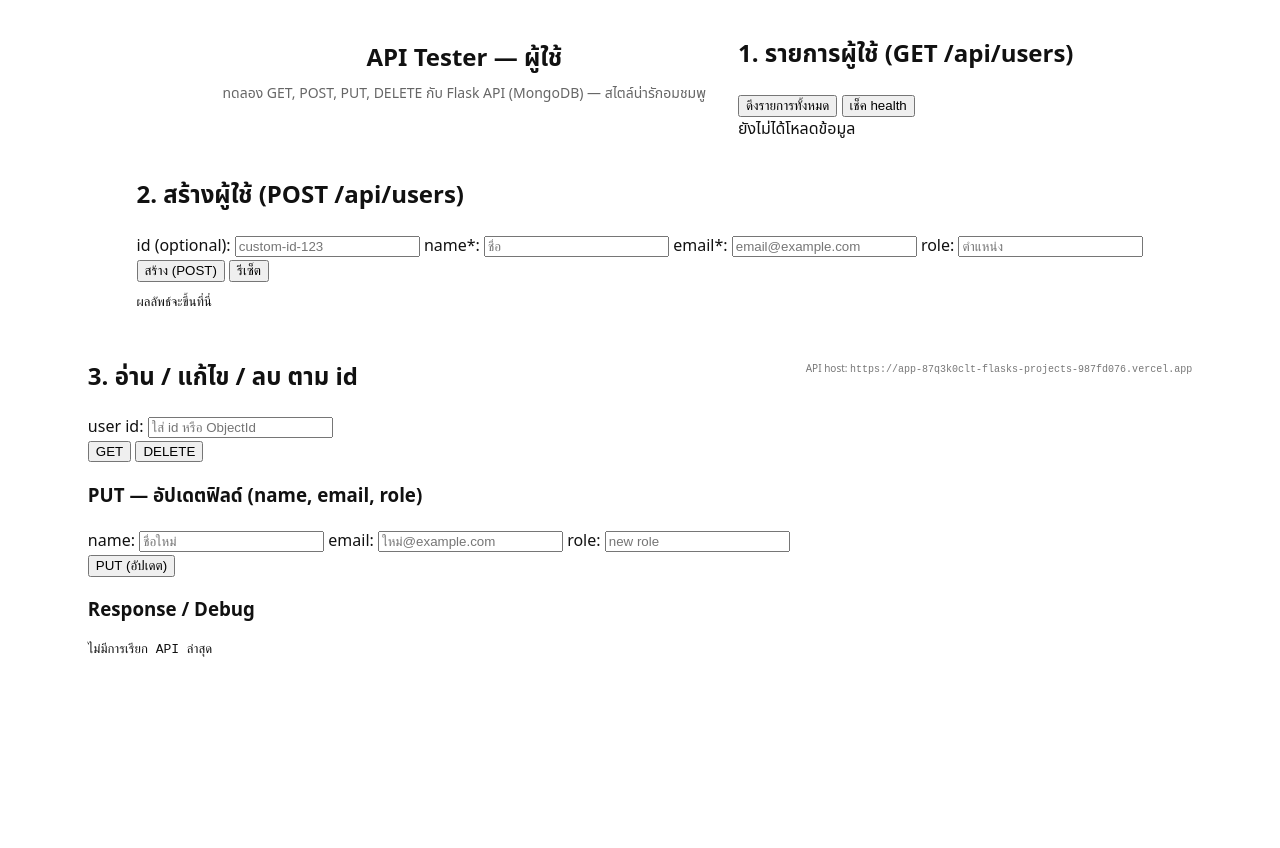
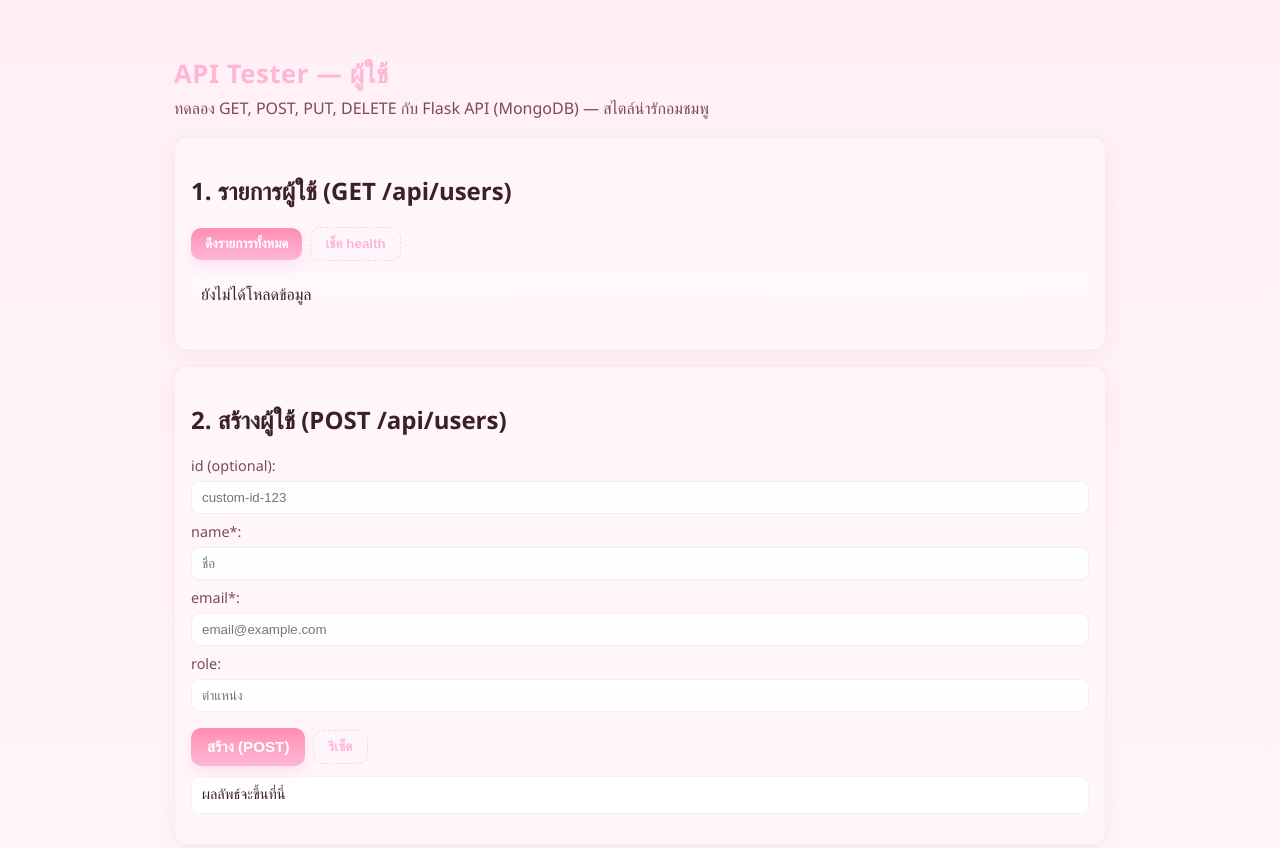
Before and after one commit to lanchakon-maikaeo/apptech, a plain HTML site: page index.html in a window 1280 px wide. Shown: the top 848 px of the page. Before the commit the page ends 800 px from the top, so only its background shows below. Drawn offline with Linux system fonts and the light colour scheme.

Commit message:
Refactor CSS styles for improved design and layout

```diff
--- a/styles.css
+++ b/styles.css
@@ -1,123 +1,106 @@
-body {
-  margin: 0;
-  font-family: "Noto Sans Thai", system-ui, sans-serif;
-  background-color: #ffffff;
-  color: #111111;
+:root{
+  --bg:#fff0f6;
+  --card:#fff6fb;
+  --accent:#ff8fb3;
+  --accent-2:#ffb6d6;
+  --text:#3b1f2b;
+  --muted:#7a4a5a;
+  --danger:#ff6b6b;
+  --radius:12px;
+  font-family: "Segoe UI", Roboto, "Helvetica Neue", Arial, sans-serif;
 }
 
-header {
-  text-align: center;
-  padding-top: 24px;
-  padding-right: 16px;
-  padding-bottom: 8px;
-  padding-left: 16px;
+*{box-sizing:border-box}
+body{
+  margin:0;
+  background: linear-gradient(180deg, #fff0f6 0%, #fff7fb 100%);
+  color:var(--text);
+  -webkit-font-smoothing:antialiased;
+  -moz-osx-font-smoothing:grayscale;
 }
 
-header h1 {
-  margin-top: 0;
-  margin-right: 0;
-  margin-bottom: 6px;
-  margin-left: 0;
-  font-size: 24px;
+.container{
+  max-width:980px;
+  margin:32px auto;
+  padding:24px;
 }
 
-header p {
-  margin: 0;
-  color: #666666;
-  font-size: 14px;
+header h1{
+  margin:0 0 6px 0;
+  color:var(--accent-2);
+  font-size:1.6rem;
+  letter-spacing:0.6px;
 }
 
-main {
-  display: flex;
-  flex-wrap: wrap;
-  justify-content: center;
-  gap: 16px;
-  padding: 16px;
+.subtitle{
+  margin:0 0 18px 0;
+  color:var(--muted);
 }
 
-article {
-  border: 1px solid #dddddd;
-  border-radius: 8px;
-  padding: 16px;
-  text-align: center;
-  max-width: 220px;
+.panel{
+  background:var(--card);
+  border-radius:var(--radius);
+  padding:16px;
+  box-shadow: 0 4px 18px rgba(139, 46, 98, 0.06);
+  margin-bottom:16px;
+  border:1px solid rgba(255,140,180,0.15);
 }
 
-article img {
-  width: 120px;
-  height: 120px;
-  object-fit: contain;
+.row{display:flex; gap:8px; align-items:center; margin-top:8px; flex-wrap:wrap}
+
+.btn{
+  background: linear-gradient(180deg, var(--accent) 0%, var(--accent-2) 100%);
+  border: none;
+  color:white;
+  padding:8px 14px;
+  border-radius:10px;
+  cursor:pointer;
+  box-shadow: 0 6px 14px rgba(255,140,180,0.18);
+  font-weight:600;
 }
 
-article h2 {
-  margin: 12px 0 6px;
-  font-size: 18px;
+.btn.ghost{
+  background:transparent;
+  color:var(--accent-2);
+  border:1px dashed rgba(255,140,180,0.3);
+  box-shadow:none;
 }
 
-article p {
-  margin: 0 0 10px;
-  color: #555555;
-  font-size: 14px;
+.btn.primary{ padding:10px 16px; font-size:0.95rem }
+.btn.danger{ background:linear-gradient(180deg, var(--danger), #ff8b8b) }
+
+.list-area{
+  margin-top:12px;
+  padding:10px;
+  border-radius:10px;
+  background:linear-gradient(180deg, rgba(255,250,253,0.6), rgba(255,244,250,0.6));
+  min-height:60px;
 }
 
-article button {
-  border: 1px solid #dddddd;
-  background: #ffffff;
-  padding: 6px 10px;
-  border-radius: 6px;
-  cursor: pointer;
+.form{ display:flex; flex-direction:column; gap:8px; margin-top:8px }
+.form-inline{ display:flex; gap:8px; align-items:center; margin-top:8px}
+
+label{ display:flex; flex-direction:column; font-size:0.9rem; color:var(--muted) }
+input, textarea{
+  padding:8px 10px;
+  border-radius:8px;
+  border:1px solid rgba(139,46,98,0.08);
+  background:linear-gradient(180deg,#fff,#fffefc);
+  margin-top:6px;
 }
 
-footer {
-  text-align: center;
-  color: #777777;
-  font-size: 12px;
-  padding: 20px 0;
+.result{
+  background: #fff;
+  padding:10px;
+  border-radius:8px;
+  border:1px solid rgba(139,46,98,0.06);
+  margin-top:10px;
+  max-height:320px;
+  overflow:auto;
+  font-size:0.9rem;
 }
 
-#overlay {
-  display: none;
-  position: fixed;
-  top: 0;
-  right: 0;
-  bottom: 0;
-  left: 0;
-  background-color: rgba(0, 0, 0, 0.4);
-  justify-content: center;
-  align-items: center;
-  z-index: 999;
-}
-
-.overlay-box {
-  background-color: #ffffff;
-  border: 1px solid #dddddd;
-  border-radius: 8px;
-  padding: 16px;
-  max-width: 320px;
-  text-align: center;
-}
-
-.overlay-box img {
-  width: 120px;
-  height: 120px;
-  object-fit: contain;
-  margin-bottom: 8px;
-}
-
-.overlay-box a,
-.overlay-box button {
-  display: inline-block;
-  border: 1px solid #dddddd;
-  border-radius: 6px;
-  background-color: #ffffff;
-  color: #2457e6;
-  padding: 6px 12px;
-  text-decoration: none;
-  cursor: pointer;
-  margin: 6px;
-  font-size: 16px;
-}
-
-body.modal-open {
-  overflow: hidden;
-}
+.grid-2{ display:grid; grid-template-columns: 1fr 1fr; gap:16px }
+@media (max-width:800px){ .grid-2{ grid-template-columns: 1fr } .container{padding:14px}}
+footer{ margin-top:8px; color:var(--muted); font-size:0.85rem }
+code{ background: #fff0f3; padding:2px 6px; border-radius:5px; color:#86164c }
```
